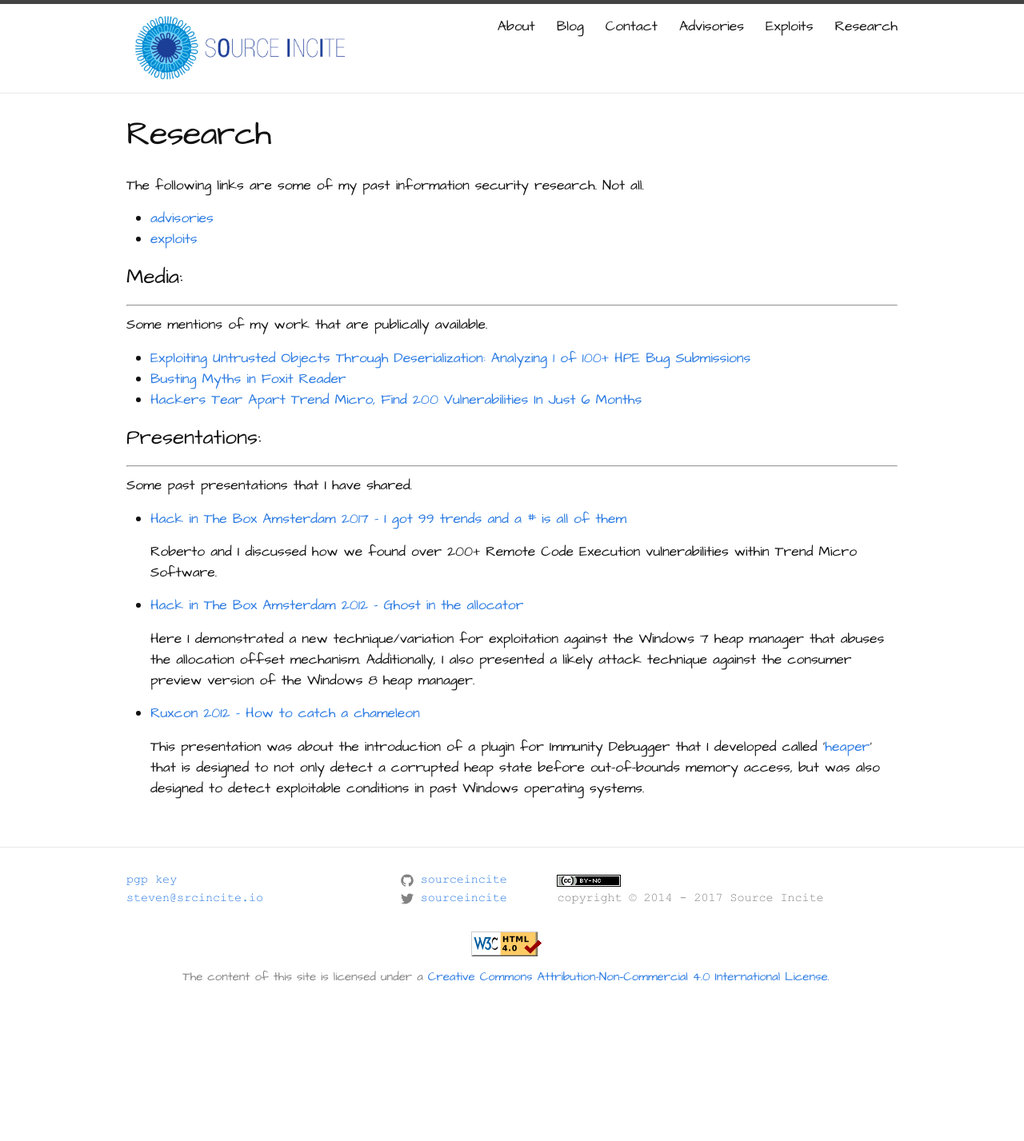
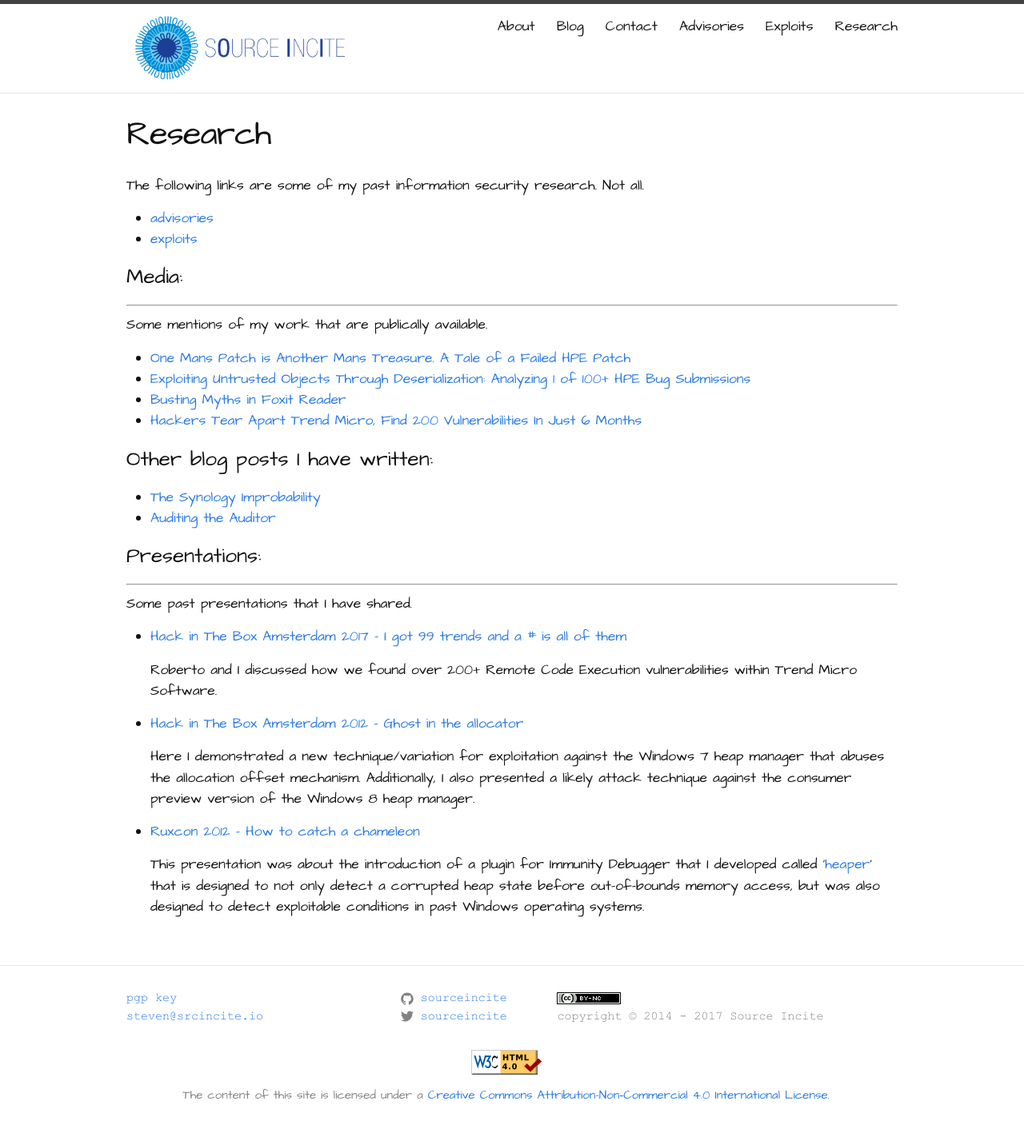
Before and after one commit to sourceincite/sourceincite.github.io, a Jekyll site: the page built from research.md, in a window 1280 px wide. Shown: the whole page at 80% size. Built offline with Jekyll 4.4.1, drawn with Linux system fonts in a browser that asks for light colours; before the commit the page ends 1279 px from its top, so only the background shows below that.

Commit message:
added some more links

```diff
--- a/research.md
+++ b/research.md
@@ -14,9 +14,15 @@
 ---
 Some mentions of my work that are publically available.
 
+* [One Mans Patch is Another Mans Treasure. A Tale of a Failed HPE Patch](https://www.zerodayinitiative.com/blog/2018/2/6/one-mans-patch-is-another-mans-treasure-a-tale-of-a-failed-hpe-patch)
 * [Exploiting Untrusted Objects Through Deserialization: Analyzing 1 of 100+ HPE Bug Submissions](https://www.thezdi.com/blog/2017/12/01/exploiting-untrusted-objects-through-deserialization-analyzing-1-of-100-hpe-bug-submissions)
 * [Busting Myths in Foxit Reader](https://www.thezdi.com/blog/2017/8/17/busting-myths-in-foxit-reader)
 * [Hackers Tear Apart Trend Micro, Find 200 Vulnerabilities In Just 6 Months](https://www.forbes.com/sites/thomasbrewster/2017/01/25/trend-micro-security-exposed-200-flaws-hacked/)
+
+### Other blog posts I have written:
+
+* [The Synology Improbability](https://www.offensive-security.com/offsec/the-synology-improbability/)
+* [Auditing the Auditor](https://www.offensive-security.com/vulndev/auditing-the-auditor/)
 
 ### Presentations:
 
```
